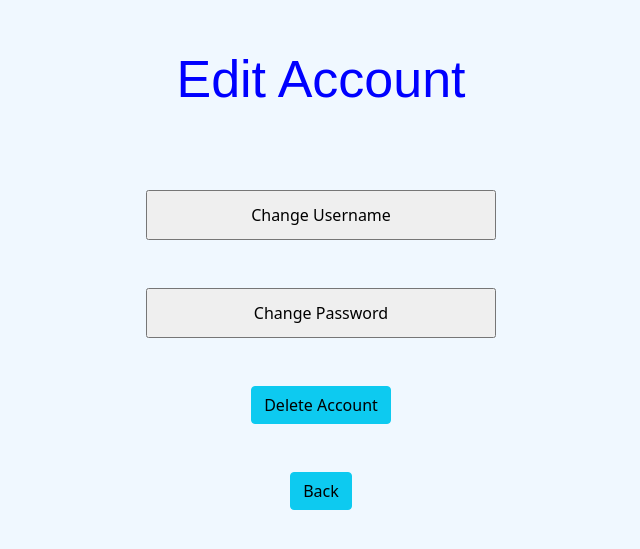
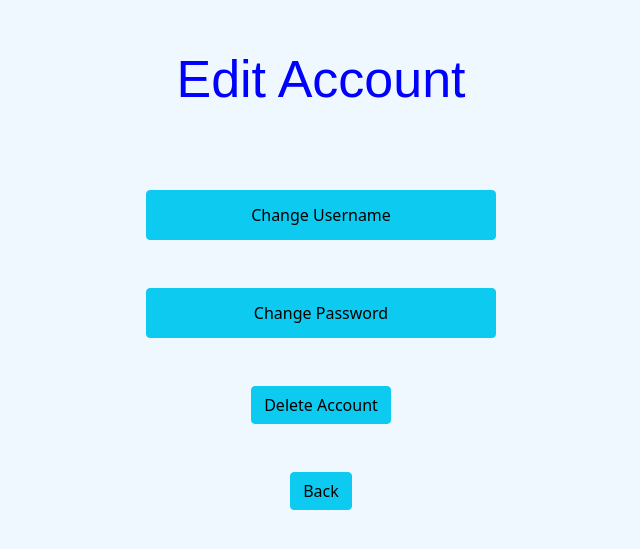
Before and after one commit to Tjohnzon25/project2_team_i, a Flask app: page /editAccount in a window 1280 px wide. Shown: the top 549 px of the page, without its empty margins (319-959 px from the left). Run offline with Flask 2, Linux system fonts and the light colour scheme; data comes from the database, SQL or seed files in the repository.

Commit message:
Buttons Visual
Made the buttons look all the same for my html pages

```diff
--- a/templates/changePassword.html
+++ b/templates/changePassword.html
@@ -14,7 +14,7 @@
             <h1>Change Password</h1><br><br><br>
             <input type="password" id="pass1" name="password1" placeholder="New Password"><br><br><br>
             <input type="password" id="pass2" name="password2" placeholder="Confirm New Password"><br><br><br>
-            <input type="submit" id="pass" name="button" placeholder="Change Password" value="Change Password"><br><br><br>
+            <input type="submit" class="btn btn-info" id="pass" name="button" placeholder="Change Password" value="Change Password"><br><br><br>
             <input type="submit" class="btn btn-info" name="button" value="Back">
         </form>
 
--- a/templates/changeUsername.html
+++ b/templates/changeUsername.html
@@ -13,7 +13,7 @@
         <form method="POST">
             <h1>Change Username</h1><br><br><br>
             <input type="text" id="user" name="usernameText" placeholder="Enter New Username"><br><br><br>
-            <input type="submit" id="userbtn" name="button" placeholder="Change Username" value="Change Username"><br><br><br>
+            <input type="submit" class="btn btn-info" id="userbtn" name="button" placeholder="Change Username" value="Change Username"><br><br><br>
             <input type="submit" class="btn btn-info" name="button" value="Back">
         </form>
 
--- a/templates/editAccount.html
+++ b/templates/editAccount.html
@@ -12,8 +12,8 @@
     <!--/form-->
         <form method="POST">
             <h1>Edit Account</h1><br><br><br>
-            <input type="submit" id="user" name="button" placeholder="Change Username" value="Change Username"><br><br><br>
-            <input type="submit" id="pass" name="button" placeholder="Change Password" value="Change Password"><br><br><br>
+            <input type="submit" class="btn btn-info" id="user" name="button" placeholder="Change Username" value="Change Username"><br><br><br>
+            <input type="submit" class="btn btn-info" id="pass" name="button" placeholder="Change Password" value="Change Password"><br><br><br>
             <input type="submit" class="btn btn-info" name="button" value="Delete Account"><br><br><br>
             <input type="submit" class="btn btn-info" name="button" value="Back">
         </form>
```
